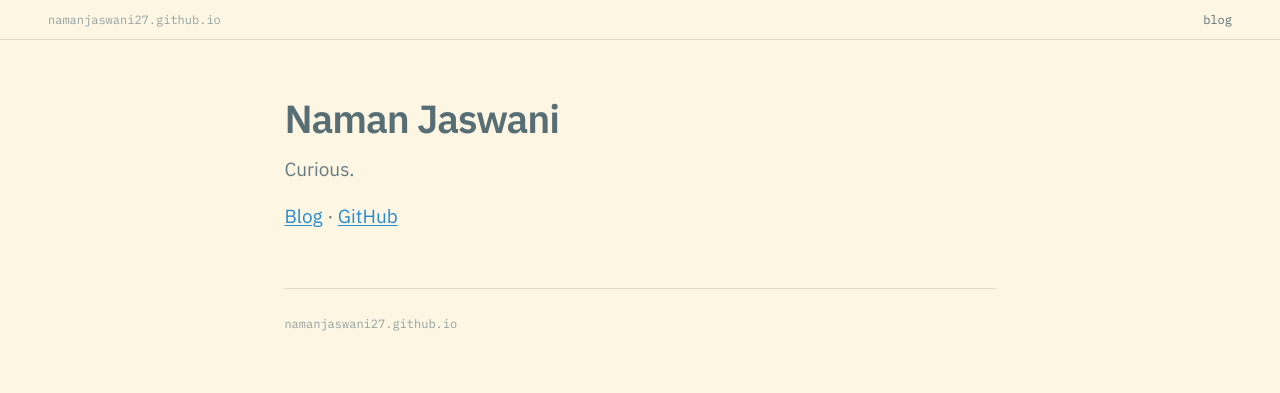
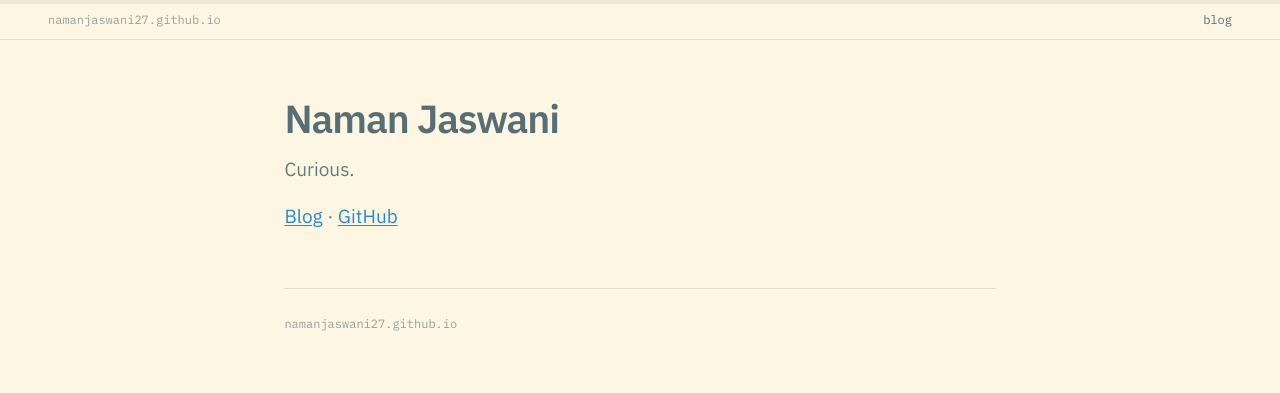
Before and after one commit to namanjaswani27/namanjaswani27.github.io, a plain HTML site: page index.html in a window 1280 px wide. Drawn offline with Linux system fonts and the light colour scheme.

Commit message:
More visible scroll progress bar

```diff
--- a/index.html
+++ b/index.html
@@ -18,7 +18,8 @@
 *{box-sizing:border-box}
 body{margin:0; background:var(--base3); color:var(--base00);
      font-family:var(--sans); font-size:19px; line-height:1.62; -webkit-font-smoothing:antialiased}
-.progress{position:fixed; top:0; left:0; right:0; height:3px; z-index:60; pointer-events:none}
+.progress{position:fixed; top:0; left:0; right:0; height:4px; z-index:200;
+          background:var(--base2); pointer-events:none}
 .progress>div{height:100%; width:0; background:var(--blue)}
 .bar{display:flex; gap:.75rem; align-items:center; flex-wrap:wrap;
      padding:.6rem clamp(1rem,5vw,3rem); border-bottom:1px solid var(--hair);
```
Also changed, not shown: 404.html (+2 -1 lines), blog/attention-sinks/index.html (+2 -1 lines), blog/index.html (+2 -1 lines).
